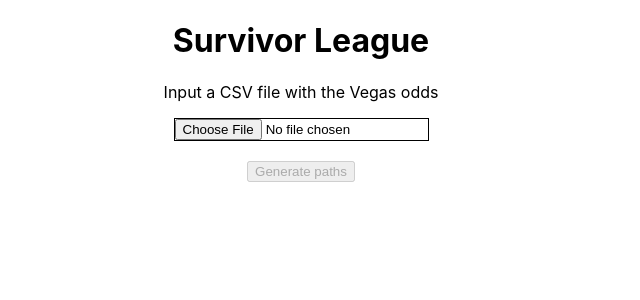
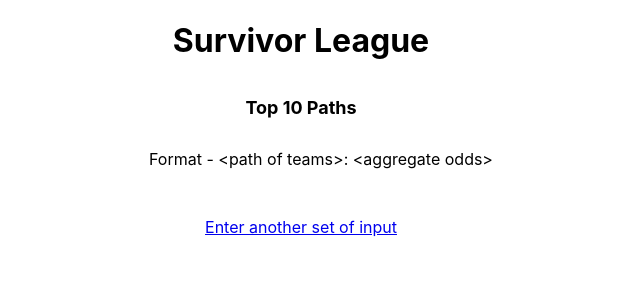
Before and after one commit to KindredPrime/survivor-league, a React (Create React App) app: page /output in a window 1280 px wide. Shown: the top 300 px of the page, without its empty margins (339-979 px from the left). Built offline with nearby package versions, Linux system fonts and the light colour scheme.

Commit message:
feat: implement react-router-dom

```diff
--- a/package.json
+++ b/package.json
@@ -8,6 +8,7 @@
     "@testing-library/user-event": "^13.5.0",
     "react": "^18.2.0",
     "react-dom": "^18.2.0",
+    "react-router-dom": "^6.4.1",
     "react-scripts": "5.0.1",
     "typescript": "^4.8.2",
     "uuid": "^9.0.0",
--- a/src/App.tsx
+++ b/src/App.tsx
@@ -1,14 +1,12 @@
 import React, { useState } from 'react';
-import { FileInput } from './components/FileInput';
-import { PathsOutput } from './components/PathsOutput';
-import { Path } from './model/Paths';
-import { generatePaths } from './utilities/generatePaths';
+import { Outlet } from 'react-router-dom';
+// import { Path } from './model/Paths';
 import './App.css';
 
 const App: React.FC = () => {
-	const [allPaths, setAllPaths] = useState<Path[]>([]);
-	const [error, setError] = useState<string | null>(null);
-	const [showPaths, setShowPaths] = useState(false);
+	// const [allPaths, setAllPaths] = useState<Path[]>([]);
+	const [error] = useState<string | null>(null);
+	// const [showPaths, setShowPaths] = useState(false);
 
 	return (
 		<div className="App">
@@ -18,36 +16,7 @@ const App: React.FC = () => {
 
 			{error !== null && <p className="Error-text">{error}</p>}
 
-			{showPaths && (
-				<div className="Top-paths-wrapper">
-					<PathsOutput paths={allPaths} />
-				</div>
-			)}
-
-			<FileInput
-				onFileChange={() => setError(null)}
-				onSubmit={(weeks) => {
-					try {
-						setAllPaths([]);
-						setShowPaths(false);
-						const newPaths: Path[] = generatePaths({ weeks });
-						newPaths.sort(
-							(pathA, pathB) => pathB.aggregateOdds - pathA.aggregateOdds
-						);
-						setAllPaths(newPaths);
-						setShowPaths(true);
-					} catch (e) {
-						if (e instanceof RangeError) {
-							setError('The input is too large to generate paths');
-						} else if (e instanceof Error) {
-							setError(`An error occurred: : ${e.message}`);
-						} else {
-							setError('Something went wrong');
-						}
-					}
-				}}
-				pathsAreShown={showPaths}
-			/>
+			<Outlet />
 		</div>
 	);
 };
--- /dev/null
+++ b/src/components/ErrorPage/index.tsx
@@ -0,0 +1,13 @@
+import React from 'react';
+import { Link } from 'react-router-dom';
+
+export const ErrorPage: React.FC = () => {
+	return (
+		<div className="ErrorPage">
+			<h1>Oops!</h1>
+			<p>An unexpected error has occurred.</p>
+
+			<Link to="/">Return home</Link>
+		</div>
+	);
+};
--- a/src/components/FileInput/index.tsx
+++ b/src/components/FileInput/index.tsx
@@ -5,14 +5,9 @@ import './index.css';
 interface InputProps {
 	onFileChange: () => void;
 	onSubmit: (data: Week[]) => void;
-	pathsAreShown: boolean;
 }
 
-export const FileInput: React.FC<InputProps> = ({
-	onFileChange,
-	onSubmit,
-	pathsAreShown,
-}) => {
+export const FileInput: React.FC<InputProps> = ({ onFileChange, onSubmit }) => {
 	const [data, setData] = useState<Week[] | null>(null);
 	const [error, setError] = useState<string | null>(null);
 
@@ -98,11 +93,7 @@ export const FileInput: React.FC<InputProps> = ({
 
 	return (
 		<>
-			<p>
-				{pathsAreShown
-					? 'Input a new CSV file with Vegas odds to generate new output'
-					: 'Input a CSV file with the Vegas odds'}
-			</p>
+			<p>Input a CSV file with the Vegas odds</p>
 
 			{error !== null && <p className="error-text">{error}</p>}
 
--- /dev/null
+++ b/src/components/Input/index.tsx
@@ -0,0 +1,41 @@
+import React from 'react';
+import { useNavigate } from 'react-router-dom';
+import { FileInput } from '../FileInput';
+
+export const Input: React.FC = () => {
+	const navigate = useNavigate();
+
+	return (
+		<FileInput
+			onFileChange={() => {
+				/*
+          setError(null)
+        */
+			}}
+			onSubmit={(weeks) => {
+				/*
+				try {
+					setAllPaths([]);
+					setShowPaths(false);
+					const newPaths: Path[] = generatePaths({ weeks });
+					newPaths.sort(
+						(pathA, pathB) => pathB.aggregateOdds - pathA.aggregateOdds
+					);
+					setAllPaths(newPaths);
+					setShowPaths(true);
+				} catch (e) {
+					if (e instanceof RangeError) {
+						setError('The input is too large to generate paths');
+					} else if (e instanceof Error) {
+						setError(`An error occurred: : ${e.message}`);
+					} else {
+						setError('Something went wrong');
+					}
+				}
+        */
+
+				return navigate('/output');
+			}}
+		/>
+	);
+};
--- /dev/null
+++ b/src/components/Output/index.css
@@ -0,0 +1,5 @@
+.Output {
+	display: flex;
+	flex-direction: column;
+	align-items: center;
+}
--- /dev/null
+++ b/src/components/Output/index.tsx
@@ -0,0 +1,21 @@
+import React from 'react';
+import { Link } from 'react-router-dom';
+import { Path } from '../../model/Paths';
+import { PathsOutput } from '../PathsOutput';
+import './index.css';
+
+export const Output: React.FC = () => {
+	const paths: Path[] = [];
+
+	return (
+		<div className="Output">
+			<h2 className="Title">Top 10 Paths</h2>
+
+			<p className="Format">Format - {`<path of teams>: <aggregate odds>`}</p>
+
+			<PathsOutput paths={paths} />
+
+			<Link to="/input">Enter another set of input</Link>
+		</div>
+	);
+};
--- a/src/components/PathsOutput/index.tsx
+++ b/src/components/PathsOutput/index.tsx
@@ -8,12 +8,7 @@ interface OutputProps {
 
 export const PathsOutput: React.FC<OutputProps> = ({ paths }) => {
 	return (
-		<div className="PathsOutput">
-			<h2 className="Title">Top 10 Paths</h2>
-
-			<p className="Format">Format - {`<path of teams>: <aggregate odds>`}</p>
-
-			<ol>
+		<ol className="PathsOutput">
 			{paths.slice(0, 10).map((path) => {
 				const { id, aggregateOdds, winningTeams } = path;
 				return (
@@ -23,6 +18,5 @@ export const PathsOutput: React.FC<OutputProps> = ({ paths }) => {
 				);
 			})}
 		</ol>
-		</div>
 	);
 };
--- a/src/index.js
+++ b/src/index.js
@@ -1,13 +1,47 @@
 import React from 'react';
 import ReactDOM from 'react-dom/client';
+import { createBrowserRouter, RouterProvider } from 'react-router-dom';
 import './index.css';
 import App from './App.tsx';
 import reportWebVitals from './reportWebVitals';
+import { ErrorPage } from './components/ErrorPage';
+import { Input } from './components/Input';
+import { Output } from './components/Output';
+
+const router = createBrowserRouter([
+	{
+		path: '/',
+		element: <App />,
+		errorElement: <ErrorPage />,
+		children: [
+			{
+				index: true,
+				element: <Input />,
+			},
+			{
+				path: '/input',
+				element: <Input />,
+			},
+			{
+				path: '/output',
+				element: <Output />,
+			},
+		],
+	},
+	{
+		path: '/input',
+		element: <Input />,
+	},
+	{
+		path: '/output',
+		element: <Output />,
+	},
+]);
 
 const root = ReactDOM.createRoot(document.getElementById('root'));
 root.render(
 	<React.StrictMode>
-		<App />
+		<RouterProvider router={router} />
 	</React.StrictMode>
 );
 
```
Also changed, not shown: 1 other file (tests, documents, lock files or other folders). Lines whose indentation alone changed are shown as unchanged.
